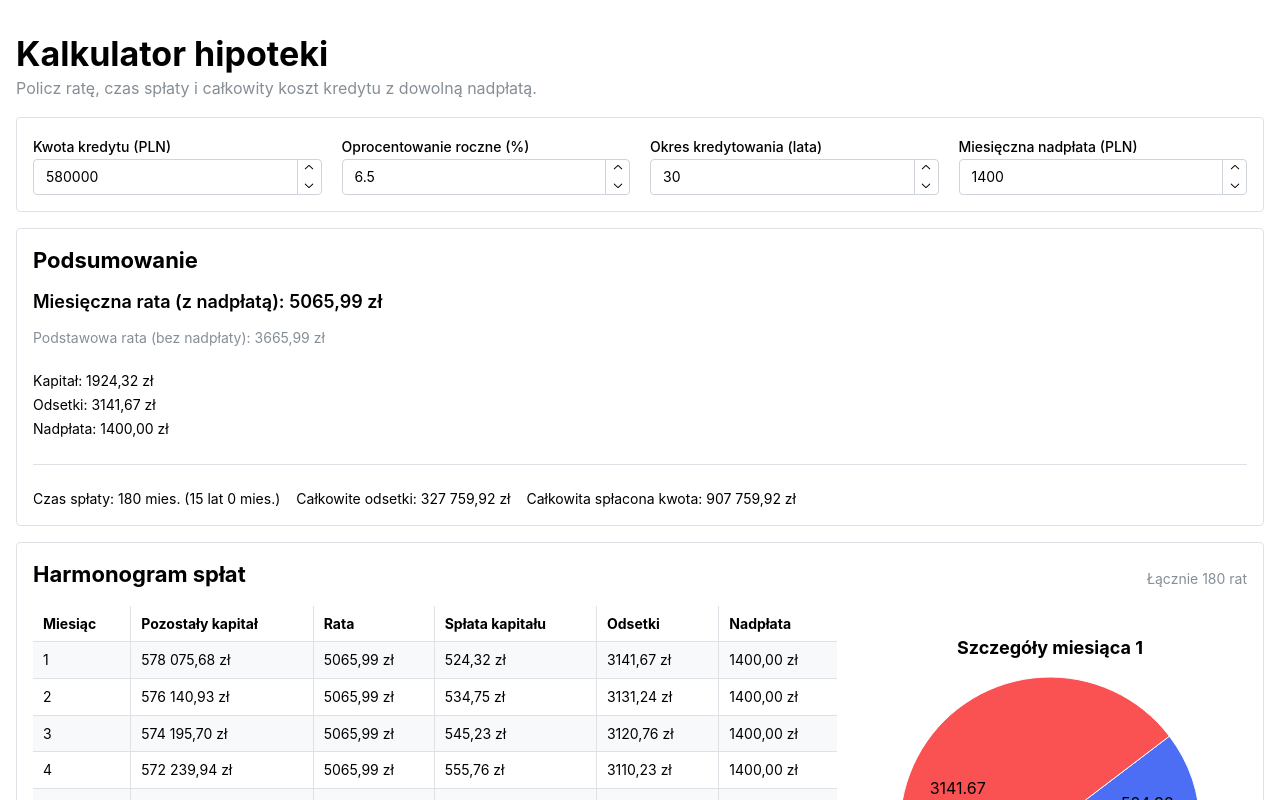
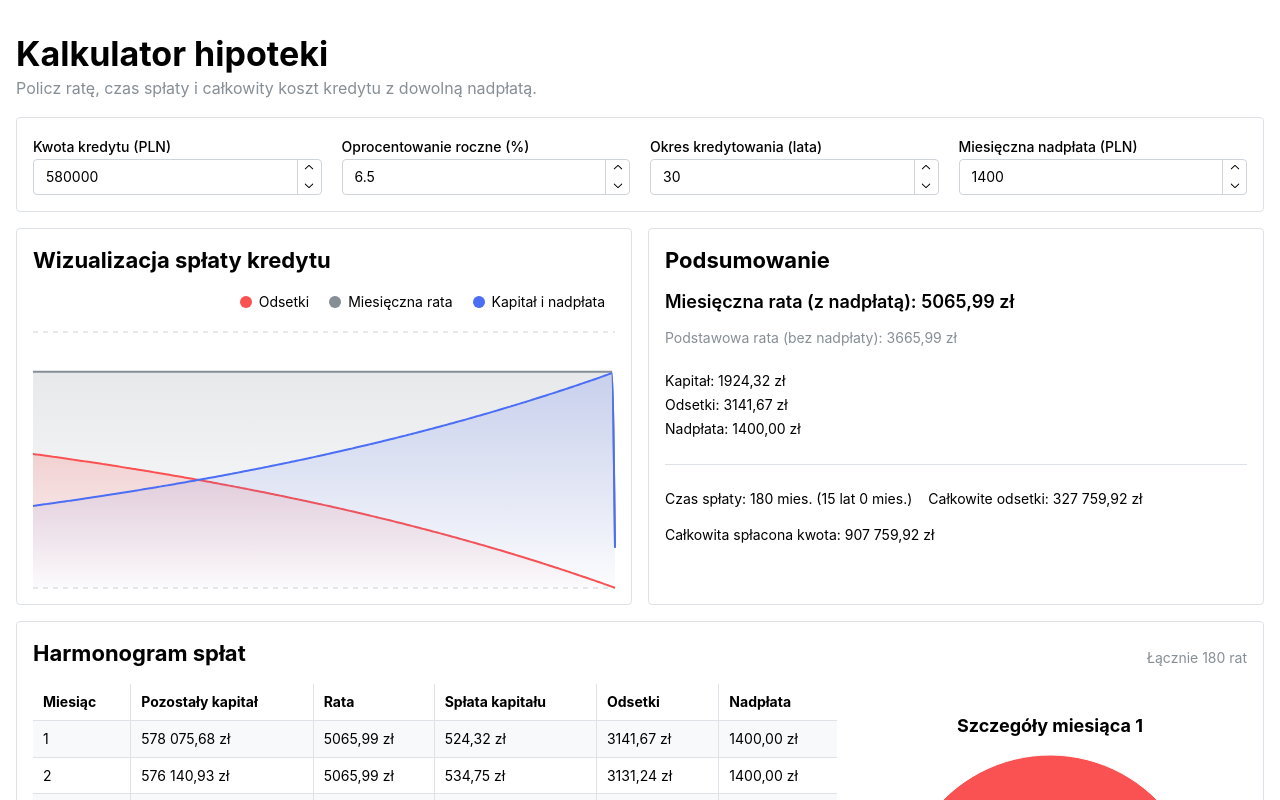
Before and after one commit to Angael/hipoteka, a React (Vite) app: page / in a window 1280 px wide. Shown: the top 800 px of the page. Built offline with nearby package versions, Linux system fonts and the light colour scheme.

Commit message:
refactor Summary component layout and add AreaChart for loan repayment visualization

```diff
--- a/src/App.tsx
+++ b/src/App.tsx
@@ -2,7 +2,7 @@ import {
   Card,
   Center,
   Container,
-  Divider,
+  Grid,
   Group,
   NumberInput,
   SimpleGrid,
@@ -11,12 +11,10 @@ import {
   Title
 } from "@mantine/core";
 import { startTransition, useEffect, useMemo, useState } from "react";
+import { useHoverState } from "./hover-state";
 import { generateAmortizationSchedule } from "./loanCalculations";
 import PieChartForRow from "./PieChartForRow";
 import ScheduleTable from "./ScheduleTable";
-import { formatCurrency } from "./utils";
-import { Grid } from "@mantine/core";
-import { useHoverState } from "./hover-state";
 import Summary from "./Summary";
 
 const integerFormatter = new Intl.NumberFormat("pl-PL");
@@ -115,9 +113,7 @@ function App() {
           </Stack>
         </Card>
 
-        <Card withBorder padding="md">
-          <Summary result={result} overpayment={overpayment} />
-        </Card>
+        <Summary result={result} overpayment={overpayment} />
 
         <Card withBorder padding="md">
           <Stack gap="md">
--- a/src/Summary.tsx
+++ b/src/Summary.tsx
@@ -1,7 +1,16 @@
-import { Divider, Group, Stack, Text, Title } from "@mantine/core";
+import {
+  Divider,
+  Group,
+  Stack,
+  Text,
+  Title,
+  Card,
+  SimpleGrid
+} from "@mantine/core";
 import type { LoanComputationResult } from "./loanCalculations";
 import { formatCurrency } from "./utils";
-import { memo } from "react";
+import { memo, useMemo } from "react";
+import { AreaChart } from "@mantine/charts";
 
 type Props = {
   result: LoanComputationResult;
@@ -13,7 +22,49 @@ const Summary = ({ result, overpayment }: Props) => {
   const payoffMonthsRemainder = result.payoffMonths % 12;
   const numericOverpayment = Number(overpayment);
 
+  const chartData = useMemo(
+    () =>
+      result.schedule.map((element) => ({
+        date: `Miesiąc ${element.month}`,
+        payment: Math.round(element.payment),
+        interest: Math.round(element.interest),
+        principalAndOverpayment:
+          Math.round(element.principal) + Math.round(element.overpayment)
+      })),
+    [result]
+  );
+
   return (
+    <SimpleGrid cols={{ base: 1, md: 2 }} spacing="md">
+      <Card withBorder padding="md">
+        <Stack gap="sm">
+          <Title order={3}>Wizualizacja spłaty kredytu</Title>
+          <AreaChart
+            h={300}
+            data={chartData}
+            dataKey="date"
+            series={[
+              { name: "payment", color: "gray.6", label: "Miesięczna rata" },
+              {
+                name: "interest",
+                color: "red.6",
+                label: "Odsetki"
+              },
+              {
+                name: "principalAndOverpayment",
+                color: "indigo.6",
+                label: "Kapitał i nadpłata"
+              }
+            ]}
+            curveType="monotone"
+            withLegend={true}
+            xAxisProps={{ hide: true }}
+            yAxisProps={{ hide: true }}
+            dotProps={{ display: "none" }}
+          />
+        </Stack>
+      </Card>
+      <Card withBorder padding="md">
         <Stack gap="sm">
           <Title order={3}>Podsumowanie</Title>
           <Text fw={600} size="lg">
@@ -21,7 +72,8 @@ const Summary = ({ result, overpayment }: Props) => {
             {formatCurrency(result.actualFirstPayment)}
           </Text>
           <Text c="dimmed" size="sm">
-        Podstawowa rata (bez nadpłaty): {formatCurrency(result.monthlyPayment)}
+            Podstawowa rata (bez nadpłaty):{" "}
+            {formatCurrency(result.monthlyPayment)}
           </Text>
           {result.firstPaymentBreakdown && (
             <Stack gap={4} pt="xs">
@@ -55,6 +107,8 @@ const Summary = ({ result, overpayment }: Props) => {
             </Text>
           </Group>
         </Stack>
+      </Card>
+    </SimpleGrid>
   );
 };
 
```
Lines whose indentation alone changed are shown as unchanged.
